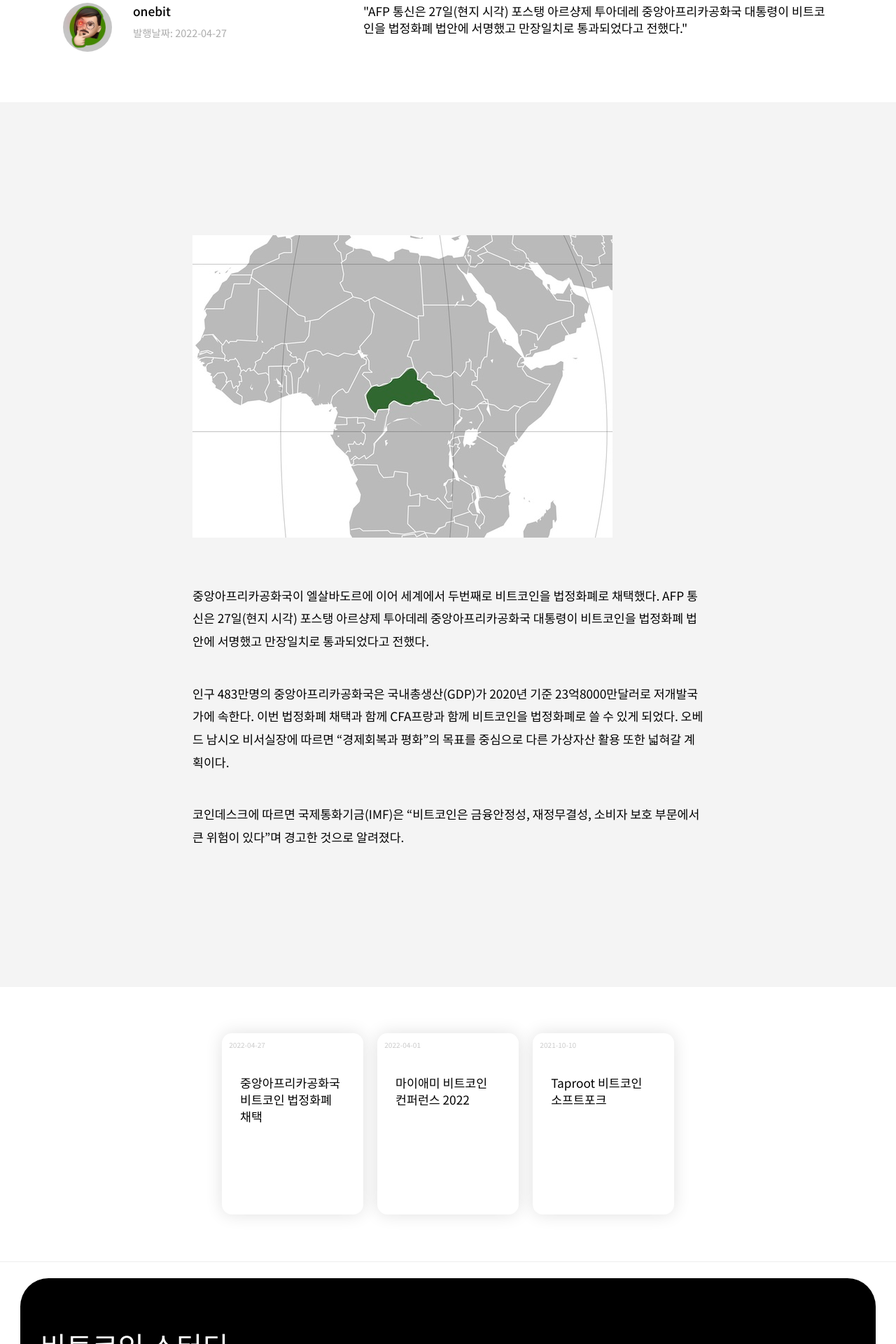
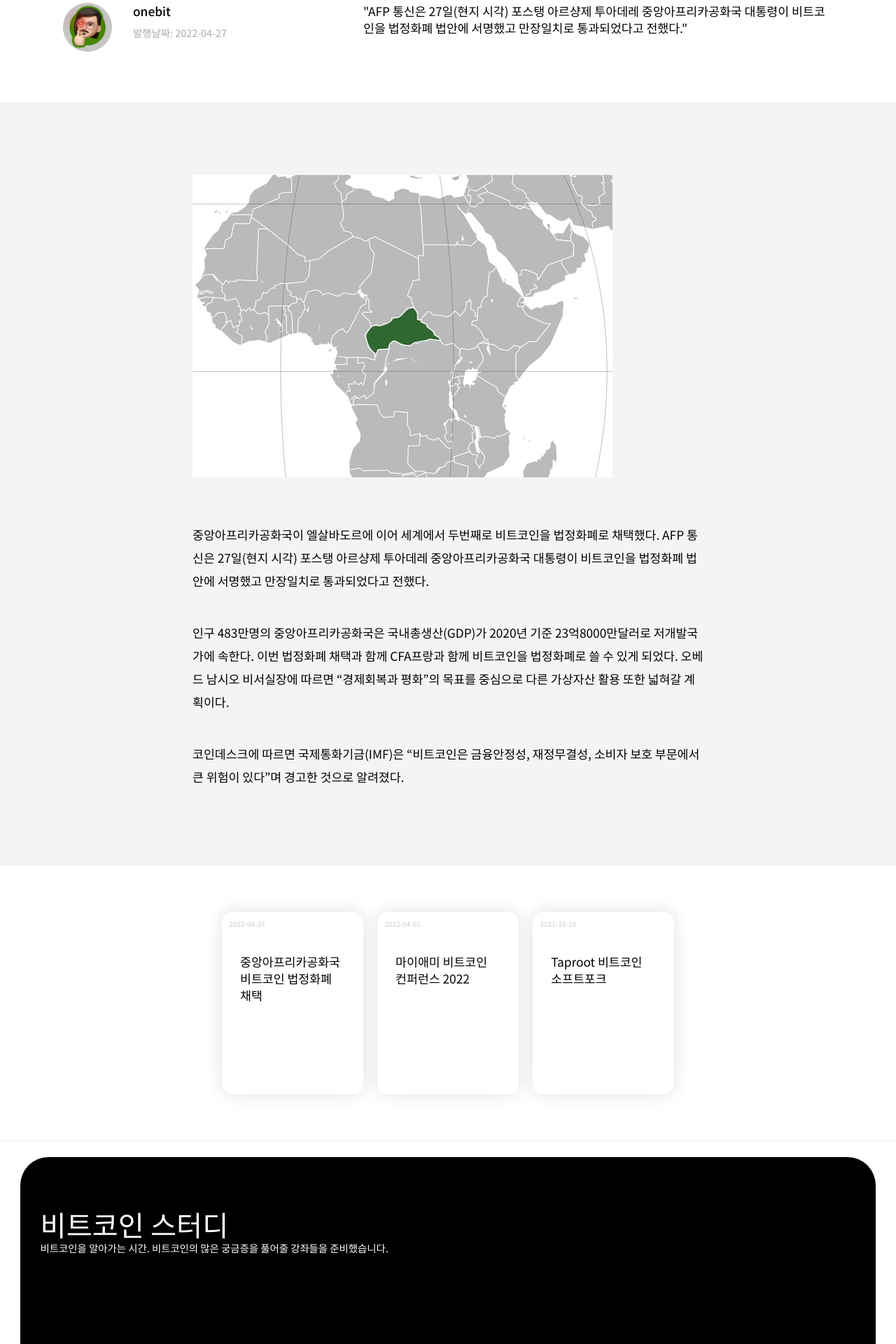
Before and after one commit to bitcoinkrorg/bitcoinkrorg.github.io, a Jekyll site: the page built from _posts/2022-04-26-중앙아프리카공화국-비트코인.md, in a window 1280 px wide. Shown: the part 499-2419 px from the top of the page at 70% size. Built offline with Jekyll 4.4.1, drawn with Linux system fonts in a browser that asks for light colours; comment, search, counter and statistics services are not loaded.

Commit message:
add: featured image

```diff
--- a/_sass/responsive.scss
+++ b/_sass/responsive.scss
@@ -203,8 +203,11 @@
 			padding-top: 1.5em;
 		}
 	}
+	.featured-image {
+		height: 15em;
+	}
 	.wrapXS {
-		padding: 0 1.5em;
+		padding: 0 1.2em;
 	}
 }
 @media (max-width: 600px) {
--- a/_sass/single.scss
+++ b/_sass/single.scss
@@ -56,8 +56,13 @@
 .post-excerpt {
 	font-size: 1.2em;
 }
+.featured-image {
+	background-size: cover;
+	background-position: center;
+	height: 25em;
+	width: 100%;
+}
 .post-content {
-	padding: 5em 0;
 	font-size: 1.2em;
 	background-color: #f4f4f4;
 }
```
